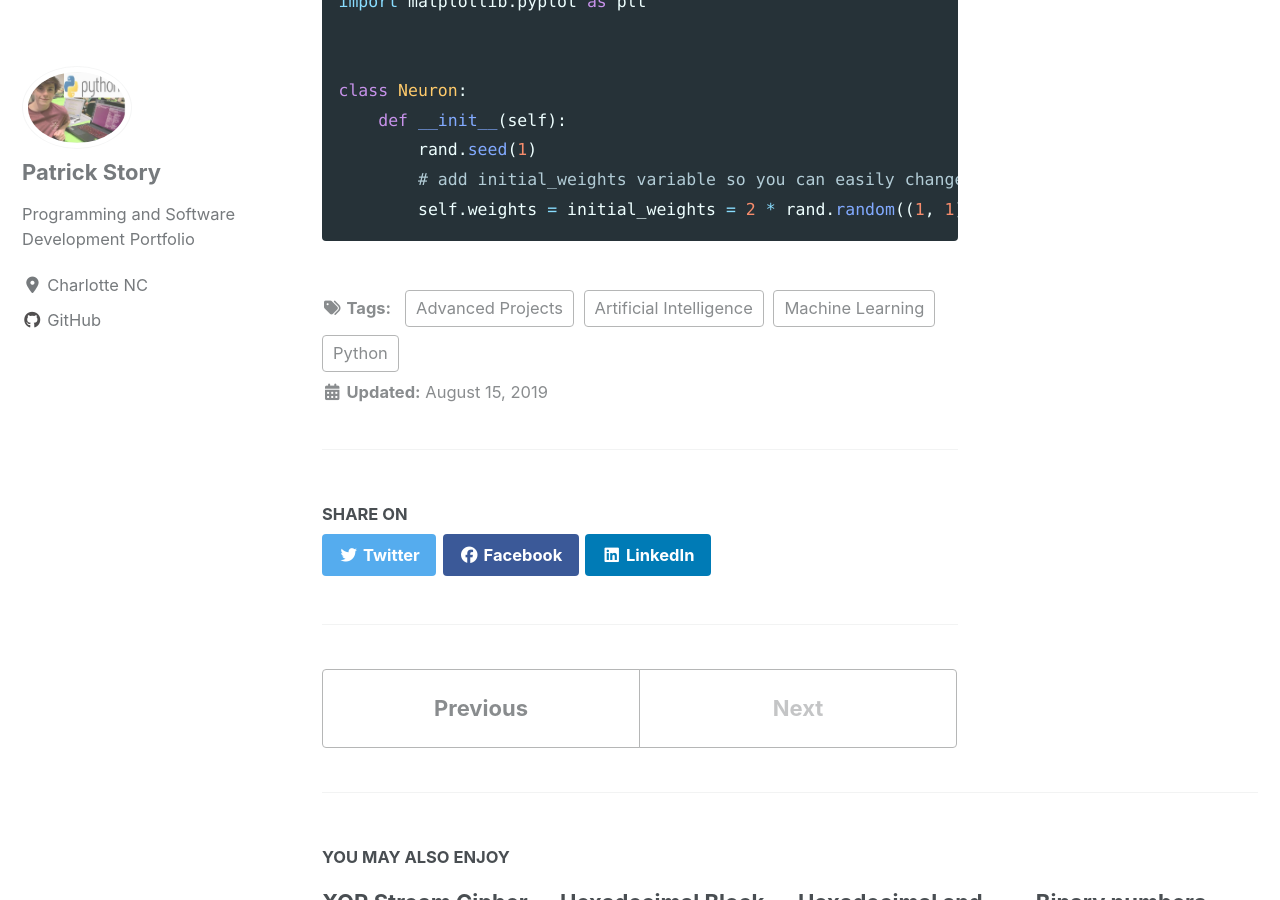
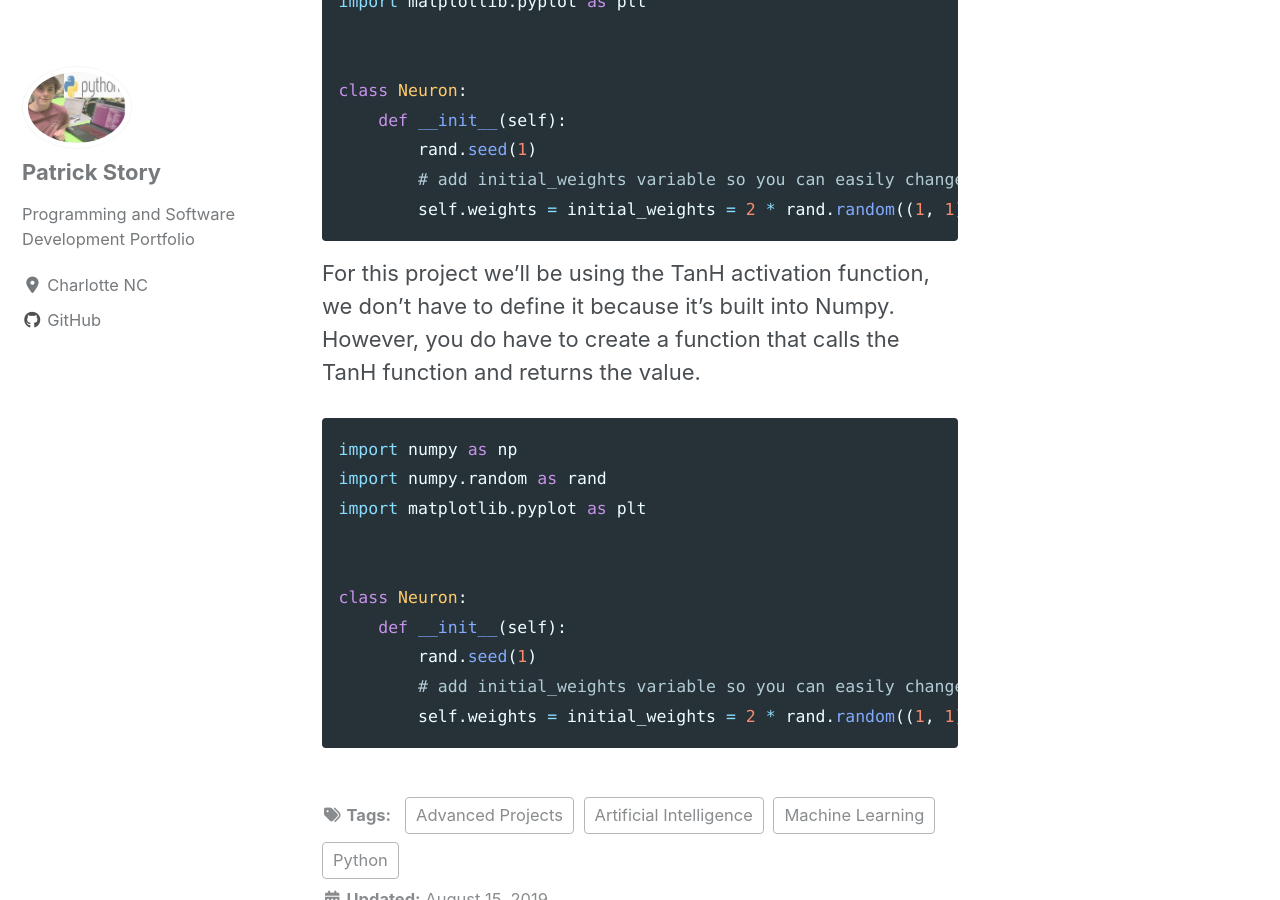
Before and after one commit to Patchyst/Patchyst.github.io, a Jekyll site: the page built from _posts/2019-08-15-My_First_Machine_Learning_Model.md, in a window 1280 px wide and 900 px high, scrolled down 5855 px. Built offline with Jekyll 4.4.1, drawn with Linux system fonts in a browser that asks for light colours; cached includes are drawn as plain includes; nearby versions of some CDN libraries.

Commit message:
updating build a nueron project

````diff
--- a/_posts/2019-08-15-My_First_Machine_Learning_Model.md
+++ b/_posts/2019-08-15-My_First_Machine_Learning_Model.md
@@ -71,3 +71,16 @@ class Neuron:
         # add initial_weights variable so you can easily change the weight attribute whenever you need to
         self.weights = initial_weights = 2 * rand.random((1, 1)) - 1
 ```
+For this project we'll be using the TanH activation function, we don't have to define it because it's built into Numpy. However, you do have to create a function that calls the TanH function and returns the value.
+```python
+import numpy as np
+import numpy.random as rand
+import matplotlib.pyplot as plt
+
+
+class Neuron:
+    def __init__(self):
+        rand.seed(1)
+        # add initial_weights variable so you can easily change the weight attribute whenever you need to
+        self.weights = initial_weights = 2 * rand.random((1, 1)) - 1
+```
````
